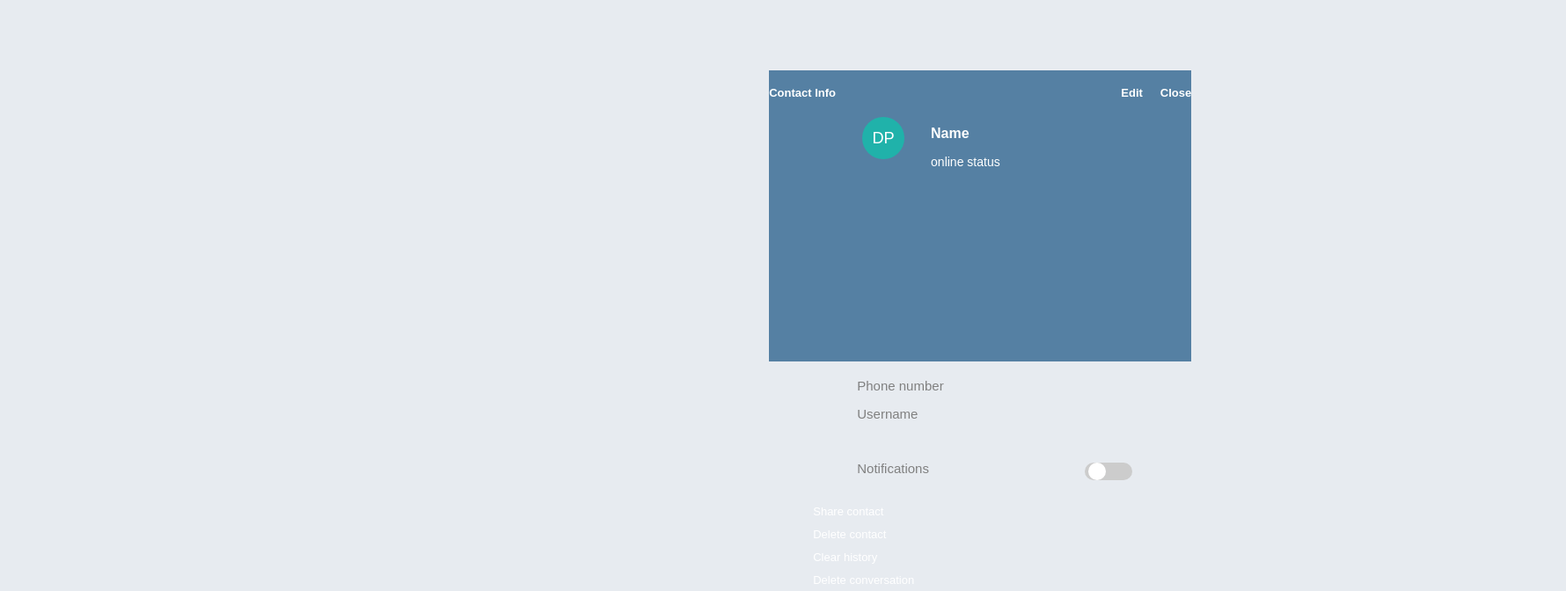
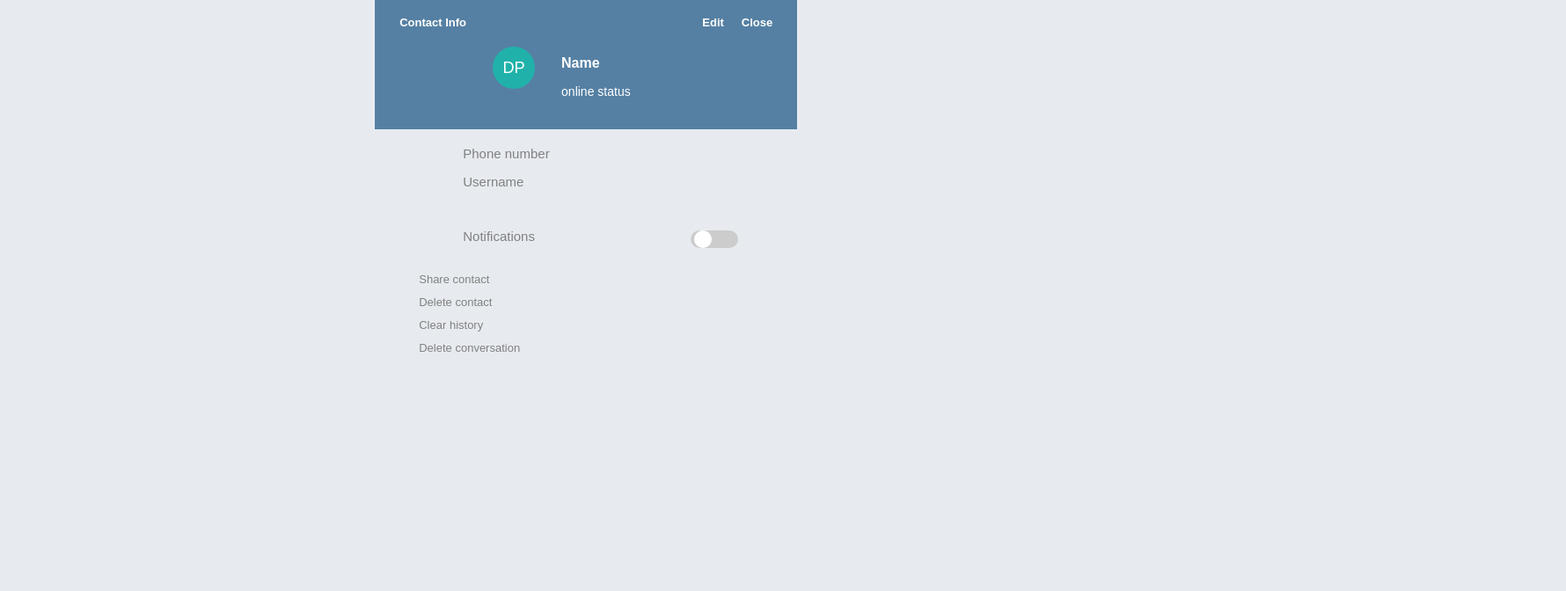
Before and after one commit to OrlovIgor93/telegram, a React (Create React App) app: page /contact in a window 1280 px wide. Shown: the top 672 px of the page at 88% size, 1780 px wide, since content can reach past the window. Built offline with nearby package versions, Linux system fonts and the light colour scheme.

Commit message:
small css updates

```diff
--- a/src/components/Contact/index.jsx
+++ b/src/components/Contact/index.jsx
@@ -4,7 +4,7 @@ import {Avatar} from "../Avatar";
 
 export const Contact = () => {
     return (
-<div className="wrap">
+<div className="wrap2">
     <div className="head">
         <div className="title">
             <div className="title1">Contact Info</div>
--- a/src/components/Contact/style.css
+++ b/src/components/Contact/style.css
@@ -2,14 +2,14 @@ body{
     font-family: sans-serif;
     font-size: 13px;
 }
-.wrap {
+.wrap2 {
     width: 480px;
     padding: 0 33.3%;
 }
 .head {
     background-color:rgb(85, 128, 163);
     color: #fff;
-    padding: 0 28px 26px;
+    padding: 0 28px 26px !important;
 }
 .profile{
     padding-top: 40px;
@@ -56,10 +56,10 @@ body{
     width:33%;
     display:inline-block;
 }
-.options li{
+.options li, li a{
     list-style: none;
     line-height: 2;
-    color: black;
+    color: grey !important;
 }
 .switch {
     position: relative;
--- a/src/components/Profile/index.jsx
+++ b/src/components/Profile/index.jsx
@@ -3,7 +3,7 @@ import "./style.css";
 import { Avatar } from "../Avatar";
 export const Profile = () => {
     return (
-        <div className="wrap">
+        <div className="wrap2">
             <div className="head">
                 <div className="title">
                     <div className="title1">My Profile</div>
--- a/src/components/Profile/style.css
+++ b/src/components/Profile/style.css
@@ -2,7 +2,7 @@ body{
     font-family: sans-serif;
     font-size: 13px;
 }
-.wrap {
+.wrap2 {
     width: 480px;
     padding: 0 33.3%;
 }
--- a/src/components/Settings/index.jsx
+++ b/src/components/Settings/index.jsx
@@ -3,7 +3,7 @@ import "./style.css";
 import {Avatar} from "../Avatar";
 export const Settings = () => {
     return (
-        <div className="wrap">
+        <div className="wrap2">
             <div className="head">
                 <div className="title">
                     <div className="title1">Settings</div>
--- a/src/components/Settings/style.css
+++ b/src/components/Settings/style.css
@@ -2,7 +2,7 @@ body{
     font-family: sans-serif;
     font-size: 13px;
 }
-.wrap {
+.wrap2 {
     width: 480px;
     padding: 0 33.3%;
 }
```
